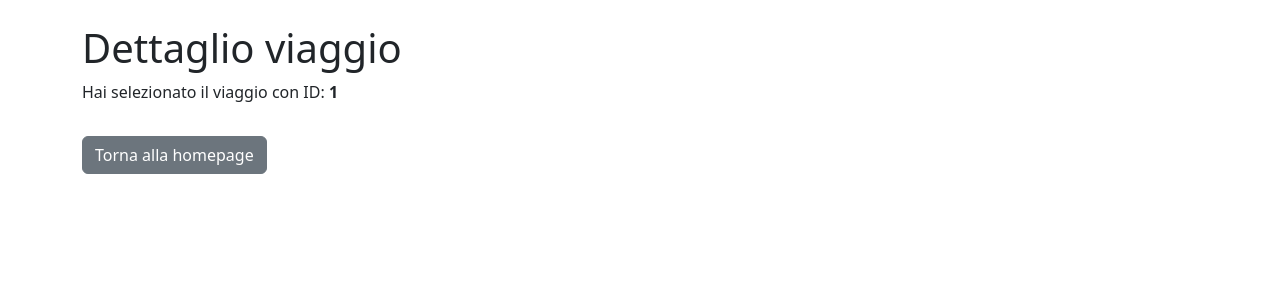
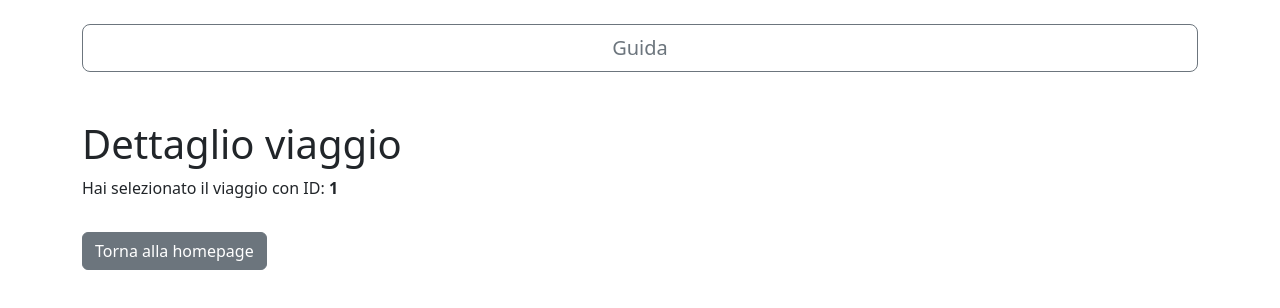
Before and after one commit to AndreaCatapano/react-prototipo-team-2, a React (Vite) app: page /trips/1 in a window 1280 px wide. Shown: the top 308 px of the page. Built offline with nearby package versions, Linux system fonts and the light colour scheme.

Commit message:
feat: Create TourOperatCard and  create connection for GuideDetailPage and TripDetailPage

```diff
--- /dev/null
+++ b/src/components/TourOperatorCard.jsx
@@ -0,0 +1,16 @@
+import { Link } from "react-router-dom";
+
+export function TourOperatorCard({ tripId }) {
+  return (
+    <div className="container py-4">
+      <div className="d-grid gap-2">
+        <Link
+          to={`/guides/${tripId}`}
+          className="btn btn-outline-secondary btn-lg"
+        >
+          Guida
+        </Link>
+      </div>
+    </div>
+  );
+}
--- a/src/components/TravelCardV1.jsx
+++ b/src/components/TravelCardV1.jsx
@@ -24,11 +24,6 @@ function TravelCardV1({ data }) {
               <Link to={`/trips/${data.id}`} className="btn btn-primary me-2">
                 Vedi viaggio
               </Link>
-
-              {/* Link al dettaglio guida */}
-              <Link to={`/guides/${data.id}`} className="btn btn-outline-secondary">
-                Guida
-              </Link>
             </div>
           </div>
         </div>
--- a/src/pages/GuideDetailPage.jsx
+++ b/src/pages/GuideDetailPage.jsx
@@ -9,7 +9,9 @@ function GuideDetailPage() {
 
   useEffect(() => {
     // Cerca la guida con l'ID corrispondente nei dati di esempio
-    const foundGuide = guidesDataDemo.find(guide => guide.id === parseInt(id));
+    const foundGuide = guidesDataDemo.find(
+      (guide) => guide.id === parseInt(id)
+    );
     if (foundGuide) {
       setGuide(foundGuide);
     }
@@ -21,19 +23,31 @@ function GuideDetailPage() {
 
       {guide ? (
         <div>
-          <p><strong>ID:</strong> {guide.id}</p>
-          <p><strong>Nome:</strong> {guide.firstName}</p>
-          <p><strong>Cognome:</strong> {guide.lastName}</p>
-          <p><strong>Email:</strong> {guide.email}</p>
-          <p><strong>Telefono:</strong> {guide.phone}</p>
-          <p><strong>ID Viaggio:</strong> {guide.tripId}</p>
+          <p>
+            <strong>ID:</strong> {guide.id}
+          </p>
+          <p>
+            <strong>Nome:</strong> {guide.firstName}
+          </p>
+          <p>
+            <strong>Cognome:</strong> {guide.lastName}
+          </p>
+          <p>
+            <strong>Email:</strong> {guide.email}
+          </p>
+          <p>
+            <strong>Telefono:</strong> {guide.phone}
+          </p>
+          <p>
+            <strong>ID Viaggio:</strong> {guide.tripId}
+          </p>
         </div>
       ) : (
         <p>Guida con ID: {id} non trovata</p>
       )}
 
-      <Link to="/" className="btn btn-secondary mt-3">
-        Torna alla homepage
+      <Link to="/trips/:id" className="btn btn-secondary mt-3">
+        Torna ai dettagli del viaggio
       </Link>
     </div>
   );
--- a/src/pages/TripDetailPage.jsx
+++ b/src/pages/TripDetailPage.jsx
@@ -1,18 +1,27 @@
 import { useParams, Link } from "react-router-dom";
+
+import { TourOperatorCard } from "../components/TourOperatorCard.jsx";
 
 // Pagina di dettaglio viaggio
 function TripDetailPage() {
   const { id } = useParams();
 
   return (
-    <div className="container py-4">
-      <h1>Dettaglio viaggio</h1>
-      <p>Hai selezionato il viaggio con ID: <strong>{id}</strong></p>
+    <>
+      <section id="tour-operator-section">
+        <TourOperatorCard tripId={id} />
+      </section>
 
-      <Link to="/" className="btn btn-secondary mt-3">
-        Torna alla homepage
-      </Link>
-    </div>
+      <div className="container py-4">
+        <h1>Dettaglio viaggio</h1>
+        <p>
+          Hai selezionato il viaggio con ID: <strong>{id}</strong>
+        </p>
+        <Link to="/" className="btn btn-secondary mt-3">
+          Torna alla homepage
+        </Link>
+      </div>
+    </>
   );
 }
 
```
